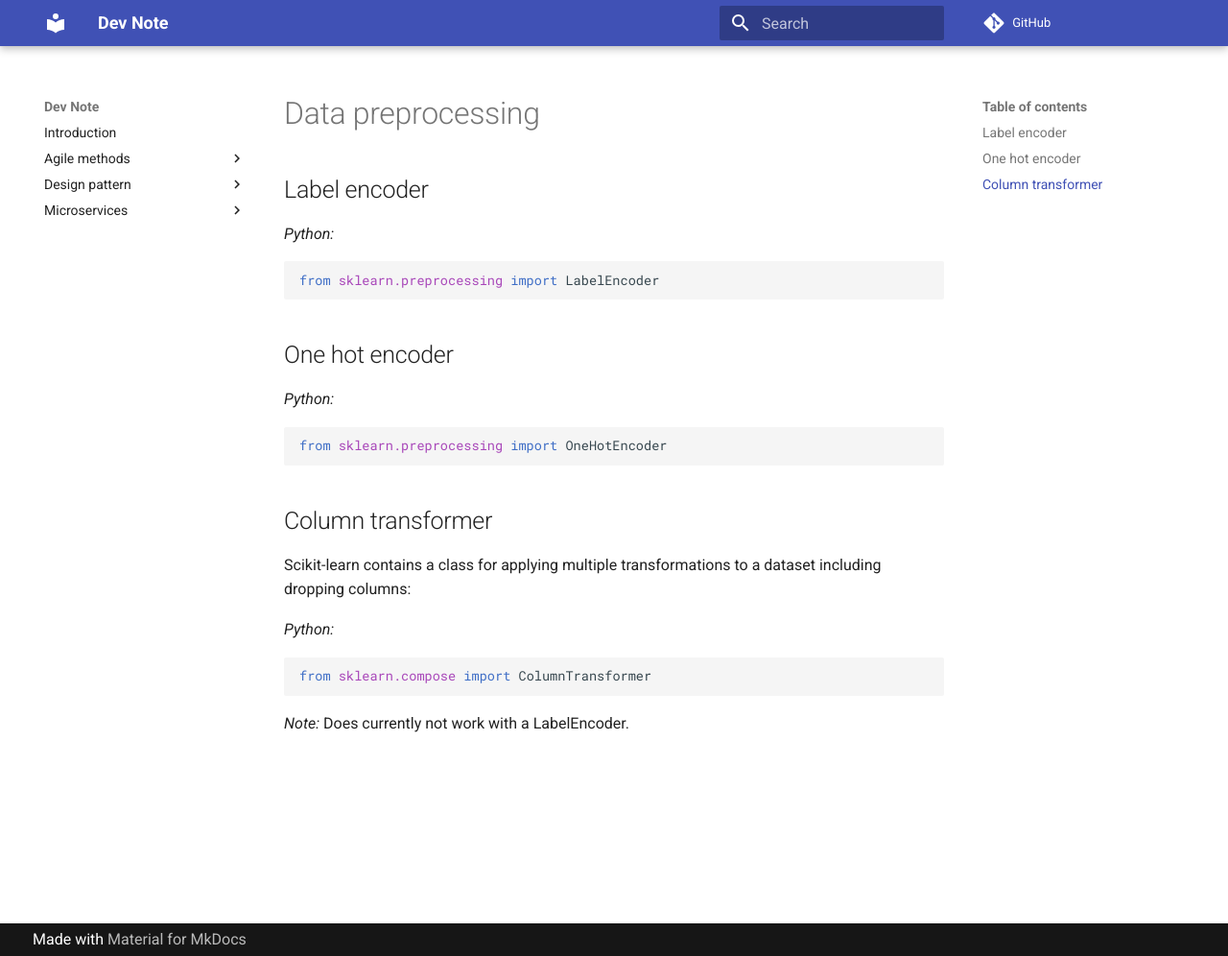
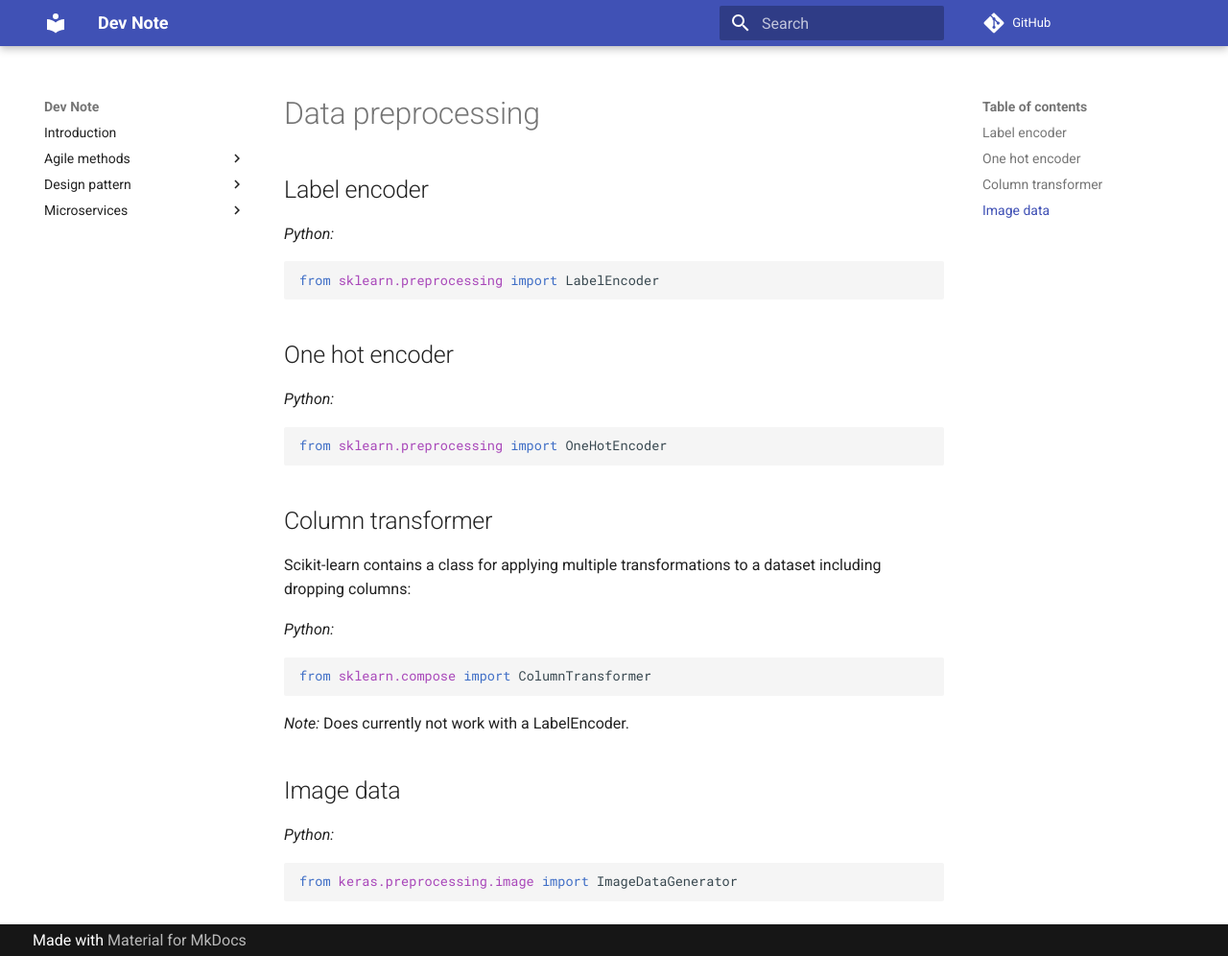
Before and after one commit to thomaszub/dev-note, an MkDocs documentation site: the page built from docs/machine_learning/data_preprocessing.md, in a window 1280 px wide and 996 px high. Shown: the whole window at 96% size. Built offline with MkDocs 1.6.1 and Material for MkDocs 9.7.7, drawn with Linux system fonts in a browser that asks for light colours; nearby versions of some CDN libraries; comment, search, counter and statistics services are not loaded.

Commit message:
Reference to ImageDateGenerator in Keras

````diff
--- a/docs/machine_learning/data_preprocessing.md
+++ b/docs/machine_learning/data_preprocessing.md
@@ -24,3 +24,10 @@ from sklearn.compose import ColumnTransformer
 ```
 
 *Note:* Does currently not work with a LabelEncoder.
+
+## Image data
+
+*Python:*
+```python
+from keras.preprocessing.image import ImageDataGenerator
+```
````
